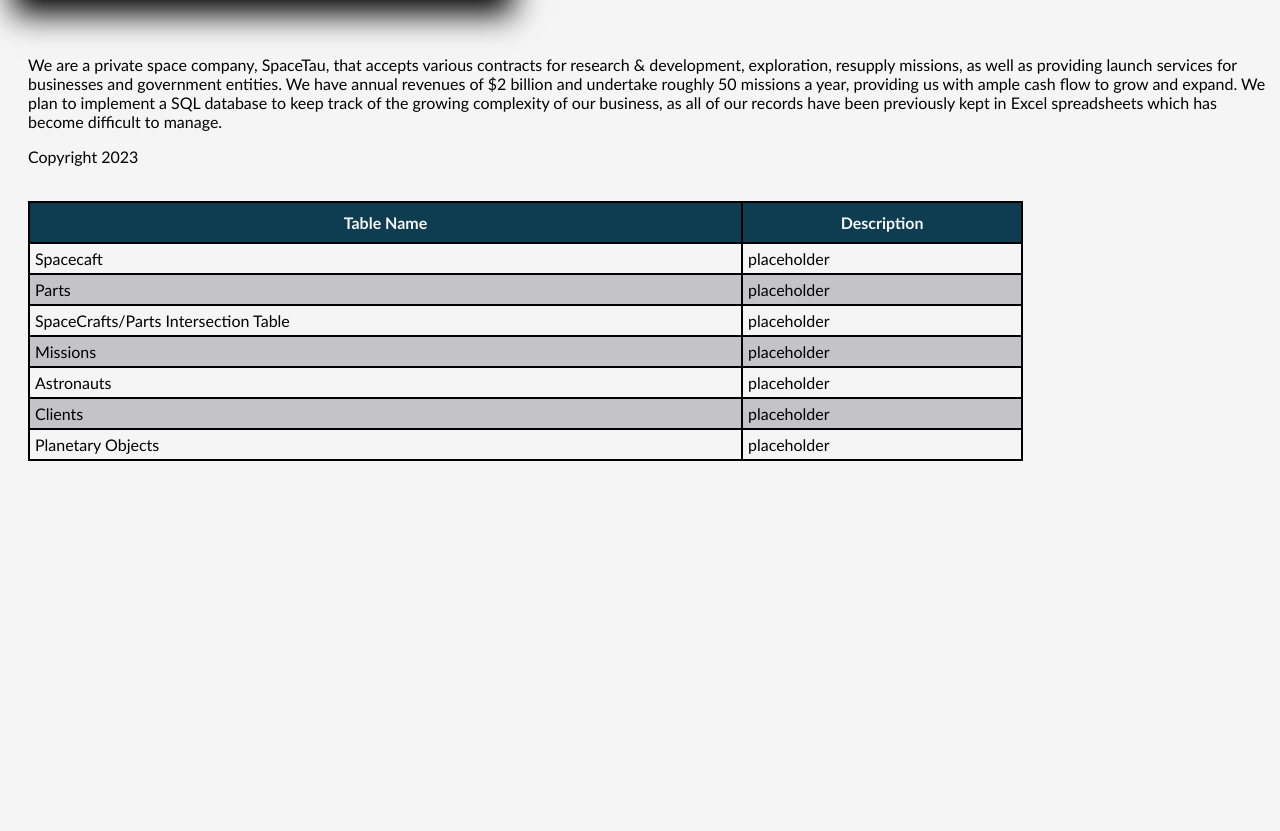
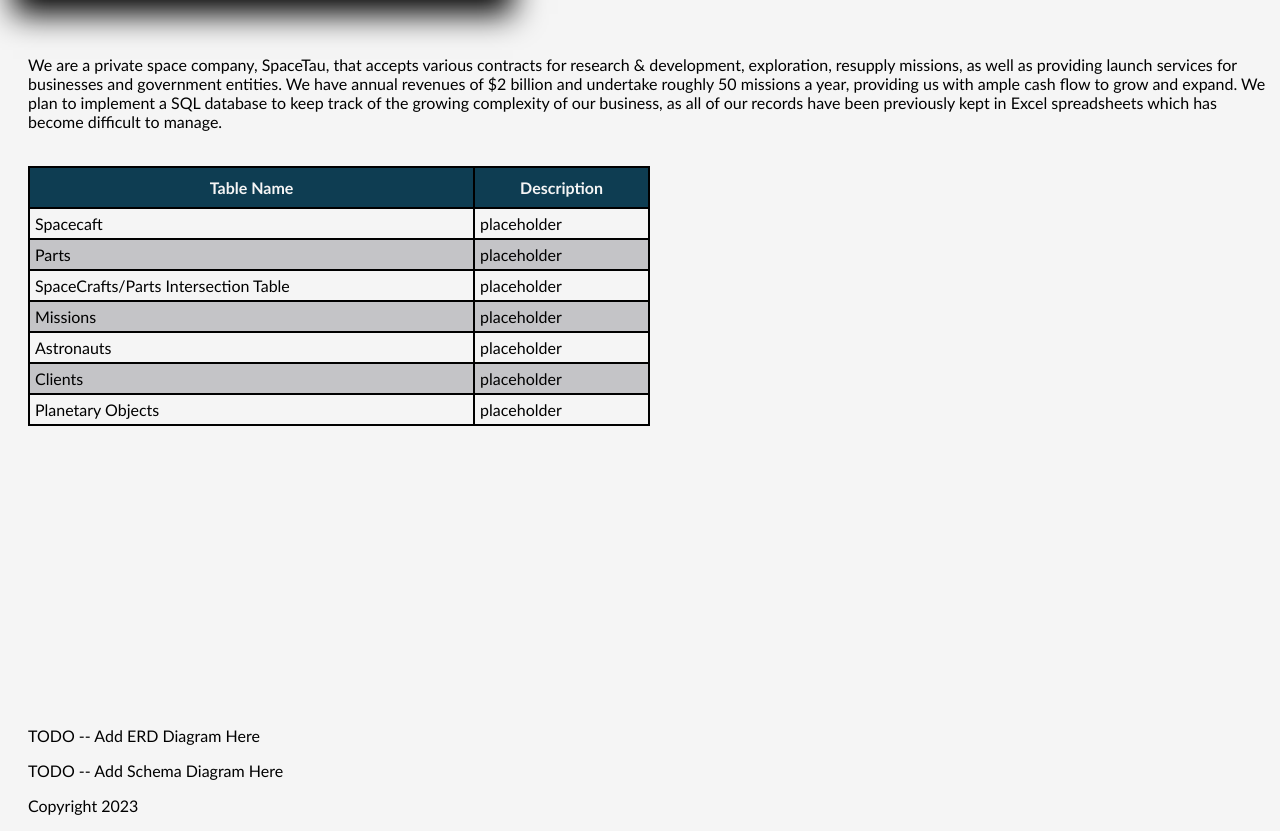
Before and after one commit to Mike11199/SpaceTau-Flask-and-MySQL-App-CS340, a Flask app: page / in a window 1280 px wide. Shown: the part 542-1373 px from the top of the page. Before the commit the page ends 1003 px from the top, so only its background shows below. Run offline with Flask 2, Linux system fonts and the light colour scheme; some libraries are stand-ins or nearby versions.

Commit message:
fix main page

```diff
--- a/templates/main.jinja
+++ b/templates/main.jinja
@@ -31,7 +31,7 @@
         which has become difficult to manage.
     </p>
 
-    <table>
+    <table style="width: 50%">
         <thead>
         <tr>
             <th scope="col">Table Name</th>
@@ -66,6 +66,11 @@
             <td >Planetary Objects</td>
             <td >placeholder</td>
         </tr>
+    </table>
+
+    <p>TODO -- Add ERD Diagram Here</p>
+
+    <p>TODO -- Add Schema Diagram Here</p>
 
     <p>Copyright 2023</p>
 </body>
```
